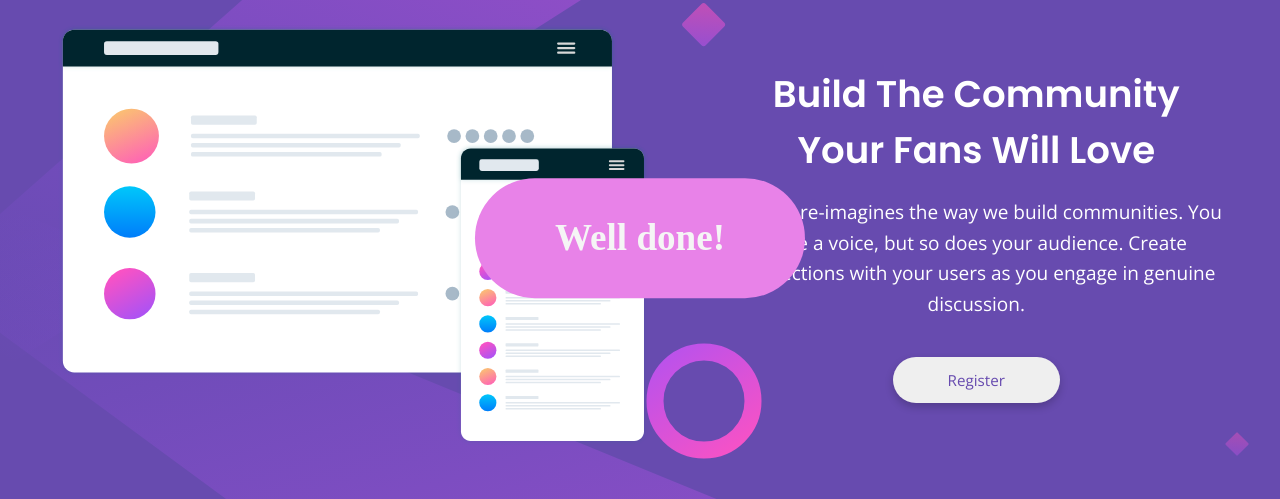
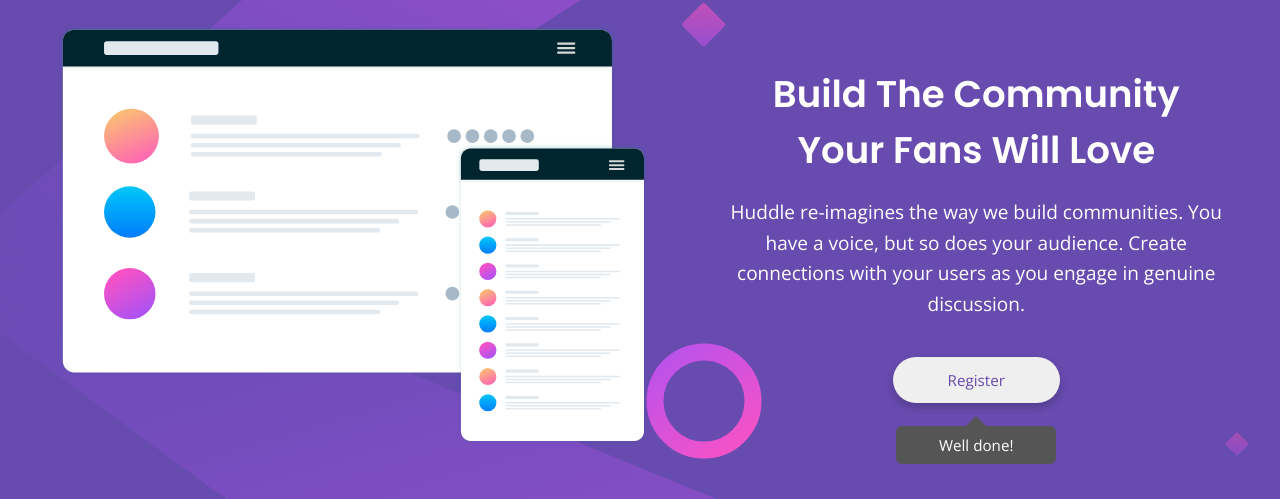
Before and after one commit to 6lackOcean/Huddle-landing-page, a plain HTML site: page index.html in a window 1280 px wide. Both pictures are taken after a click on the button "Register". Shown: the part 162-661 px from the top of the page. Drawn offline with nearby package versions, Linux system fonts and the light colour scheme.

Commit message:
Add files via upload

```diff
--- a/Style.css
+++ b/Style.css
@@ -175,6 +175,7 @@ h6 {
   font-family: var(--ff-font-text);
   font-weight: var(--fw-regular);
   box-shadow: 0 4px 8px 0 rgba(0, 0, 0, 0.2);
+  position: relative;
 }
 
 .content_button:hover{
@@ -200,32 +201,45 @@ h6 {
 
 .footer_icons > *:hover{
   transition: all 0.3s ease-out 0s;
-  transform: scale(150%);
+  transform: scale(1.5);
 }
 
 .popup {
-  display: none;
+  visibility: hidden;
+  width: 160px;
+  background-color: #555;
+  color: #fff;
+  text-align: center;
+  border-radius: 6px;
+  padding: 8px 0;
+  position: absolute;
+  z-index: 1;
+  top: 150%;
+  left: 50%;
+  margin-left: -80px;
 }
 
-.popup [data-visible]{
-  display:block;
-  background-color: azure;
-  position: fixed;
+.popup::after{
+  content: "";
+  position: absolute;
+  bottom: 100%;
+  left: 50%;
+  margin-left: -10px;
+  border-width: 10px;
+  border-style: solid;
+  border-color: transparent transparent #555 transparent;
 }
 
+@keyframes fadeIn {
+  from {opacity: 0;}
+  to {opacity:1 ;}
+}
 
-.opened{
-  display:block;
-  background-color: var(--c-softmagenta);
-  border-radius: 10rem;
-  padding: 2rem 5rem;
-  color: whitesmoke;
-  font-size: var(--fs-h1);
-  font-weight: var(--fw-bold);
+.popup[data-visible]{
+  visibility: visible;
+  display: inline-block;
   position: absolute;
-  top: 50%;
-  left: 50%;
-  transform: translate(-50%, -50%);
+  animation: fadeIn 1s;
 }
 
 
--- a/index.html
+++ b/index.html
@@ -27,10 +27,11 @@
         <p class="content_p">Huddle re-imagines the way we build communities. You have a voice, but so does your
           audience.
           Create connections with your users as you engage in genuine discussion.</p>
-        <button class="content_button" aria-controls="popup" aria-expanded="false">Register</button>
-        <div id="popup " class="popup" aria-hidden="true">
-          <p>Well done!</p>
-        </div>
+        <button class="content_button" aria-controls="popup" aria-expanded="false" aria-disabled="false">Register
+          <div id="popup" class="popup" aria-hidden="true">
+            <p>Well done!</p>
+          </div>
+        </button>
       </section>
     </main>
     <footer id="footer">
--- a/main.js
+++ b/main.js
@@ -1,8 +1,19 @@
 const RegisterButton = document.querySelector(".content_button");
 const DisplayPopup = document.querySelector(".popup");
 
-RegisterButton.addEventListener('click', () =>{
-    DisplayPopup.classList.add("opened");
-    setTimeout(()=>{DisplayPopup.classList.remove("opened")},5000);
+RegisterButton.addEventListener("click", () => {
+
+    if (DisplayPopup.hasAttribute("data-visible")) {
+        RegisterButton.setAttribute("aria-expanded", true);
+    }
+    else {
+        DisplayPopup.toggleAttribute("data-visible");
+        RegisterButton.setAttribute("aria-expanded", true);
+        setTimeout(() => {
+            DisplayPopup.removeAttribute("data-visible");
+            RegisterButton.setAttribute("aria-expanded", false);
+        }, 5000);
+    }
+
 
 });
```
